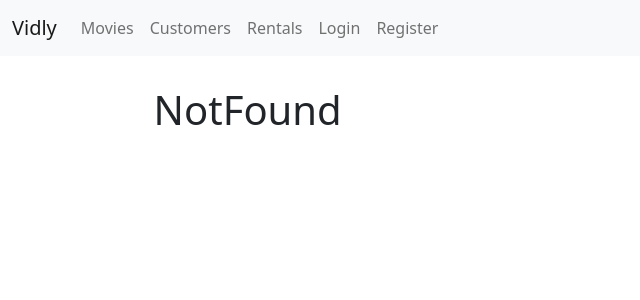
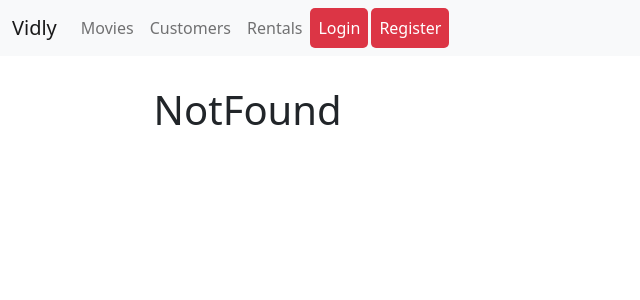
Before and after one commit to apratimjaiswal/vidly-react, a React (Create React App) app: page /not-found in a window 1280 px wide. Shown: the top 300 px of the page, without its empty margins (0-640 px from the left). Built offline with nearby package versions, Linux system fonts and the light colour scheme.

Commit message:
Fourth commit - Added spinner & CSS changes

```diff
--- a/package.json
+++ b/package.json
@@ -3,6 +3,7 @@
   "version": "0.1.0",
   "private": true,
   "dependencies": {
+    "@popperjs/core": "^2.9.2",
     "@testing-library/jest-dom": "^5.12.0",
     "@testing-library/react": "^11.2.7",
     "@testing-library/user-event": "^12.8.3",
@@ -12,9 +13,11 @@
     "joi-browser": "^13.4.0",
     "jwt-decode": "^3.1.2",
     "lodash": "^4.17.21",
+    "popper.js": "^1.16.1",
     "prop-types": "^15.7.2",
     "react": "^17.0.2",
     "react-dom": "^17.0.2",
+    "react-loader-spinner": "^4.0.0",
     "react-router-dom": "^5.2.0",
     "react-scripts": "4.0.3",
     "react-toastify": "4.1",
--- a/src/App.css
+++ b/src/App.css
@@ -86,3 +86,15 @@
     width: 100%;
   }
 }
+
+@media only screen and (min-width: 992px) {
+  .highlight {
+    background: #dc3545;
+    color: white !important;
+    border-radius: 5px;
+  }
+
+  .mleft {
+    margin-left: 3px;
+  }
+}
--- a/src/components/movies.jsx
+++ b/src/components/movies.jsx
@@ -9,6 +9,8 @@ import MoviesTable from "./moviesTable";
 import { Link } from "react-router-dom";
 import _ from "lodash";
 import SearchBox from "./searchBox";
+import "react-loader-spinner/dist/loader/css/react-spinner-loader.css";
+import Loader from "react-loader-spinner";
 
 class Movies extends Component {
   state = {
@@ -19,6 +21,7 @@ class Movies extends Component {
     searchQuery: "",
     selectedGenre: null,
     sortColumn: { path: "title", order: "asc" },
+    isLoading: true
   };
 
   async componentDidMount() {
@@ -26,7 +29,7 @@ class Movies extends Component {
     const genres = [{ _id: "", name: "All Genres" }, ...data];
 
     const { data: movies } = await getMovies();
-    this.setState({ movies, genres: genres });
+    this.setState({ movies, genres: genres, isLoading: false });
   }
 
   handleDelete = async (movie) => {
@@ -99,7 +102,7 @@ class Movies extends Component {
 
   render() {
     const { length: count } = this.state.movies;
-    const { pageSize, currentPage, sortColumn, searchQuery } = this.state;
+    const { pageSize, currentPage, sortColumn, searchQuery, isLoading } = this.state;
     const { user } = this.props;
 
     // if (count === 0) return <p>There are no movies in the database.</p>;
@@ -130,6 +133,17 @@ class Movies extends Component {
           )}
           <p>Showing {totalCount} movies in the database.</p>
           <SearchBox value={searchQuery} onChange={this.handleSearch} />
+          {isLoading && (
+              <div style={{textAlign: "center"}}>
+                <Loader
+                  type="Oval"
+                  color="#00BFFF"
+                  height={100}
+                  width={100}
+                />
+            </div>
+          )}
+          {!isLoading && (
             <MoviesTable
               movies={movies}
               sortColumn={sortColumn}
@@ -137,7 +151,7 @@ class Movies extends Component {
               onDelete={this.handleDelete}
               onSort={this.handleSort}
             />
-
+          )}
           <Pagination
             itemsCount={totalCount}
             pageSize={pageSize}
--- a/src/components/navBar.jsx
+++ b/src/components/navBar.jsx
@@ -1,5 +1,6 @@
 import React from "react";
 import { Link, NavLink } from "react-router-dom";
+import '../App.css';
 
 const NavBar = ({ user }) => {
   return (
@@ -32,10 +33,10 @@ const NavBar = ({ user }) => {
             </NavLink>
             {!user && (
               <React.Fragment>
-                <NavLink className="nav-item nav-link" to="/login">
+                <NavLink className="nav-item nav-link highlight" to="/login">
                   Login
                 </NavLink>
-                <NavLink className="nav-item nav-link" to="/register">
+                <NavLink className="nav-item nav-link highlight mleft" to="/register">
                   Register
                 </NavLink>
               </React.Fragment>
@@ -45,7 +46,7 @@ const NavBar = ({ user }) => {
                 <NavLink className="nav-item nav-link" to="/profile">
                   {user.name}
                 </NavLink>
-                <NavLink className="nav-item nav-link" to="/logout">
+                <NavLink className="nav-item nav-link highlight" to="/logout">
                   Logout
                 </NavLink>
               </React.Fragment>
```
Also changed, not shown: 1 other file (tests, documents, lock files or other folders). Lines whose indentation alone changed are shown as unchanged.
